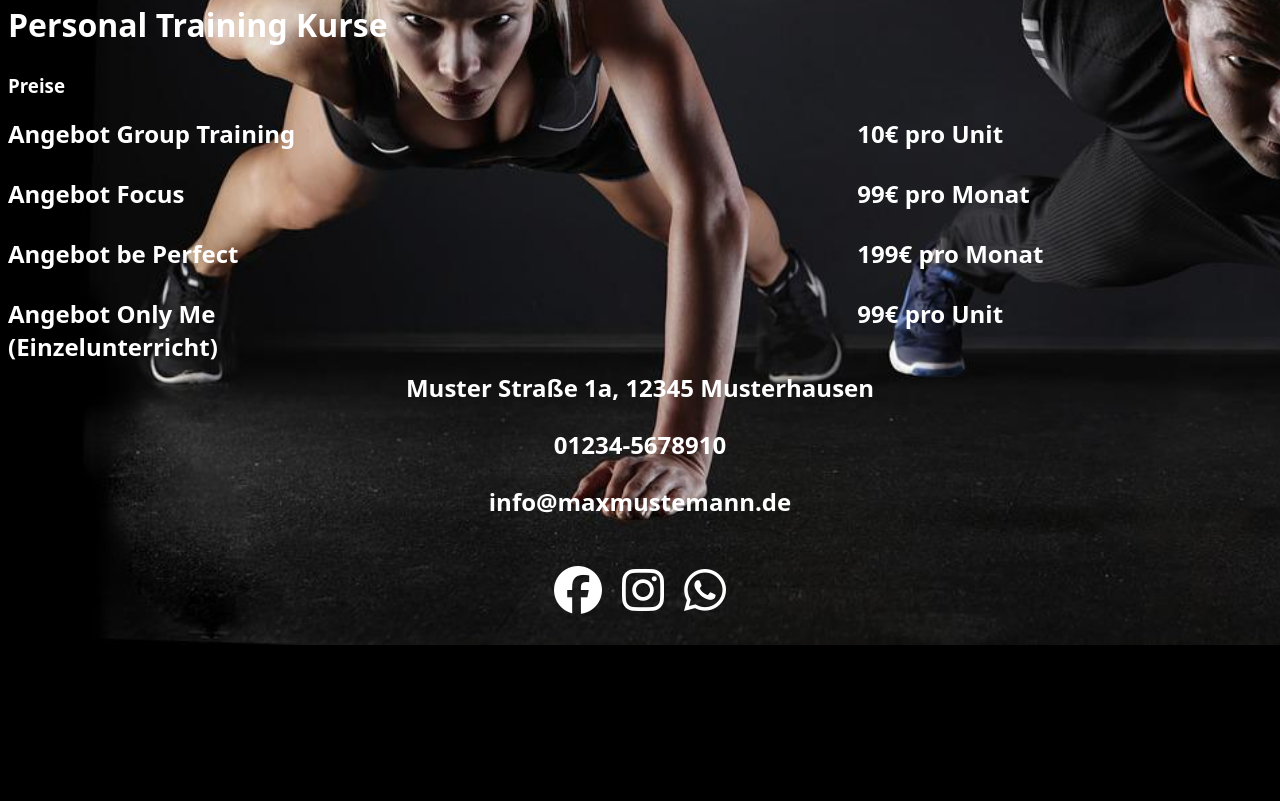
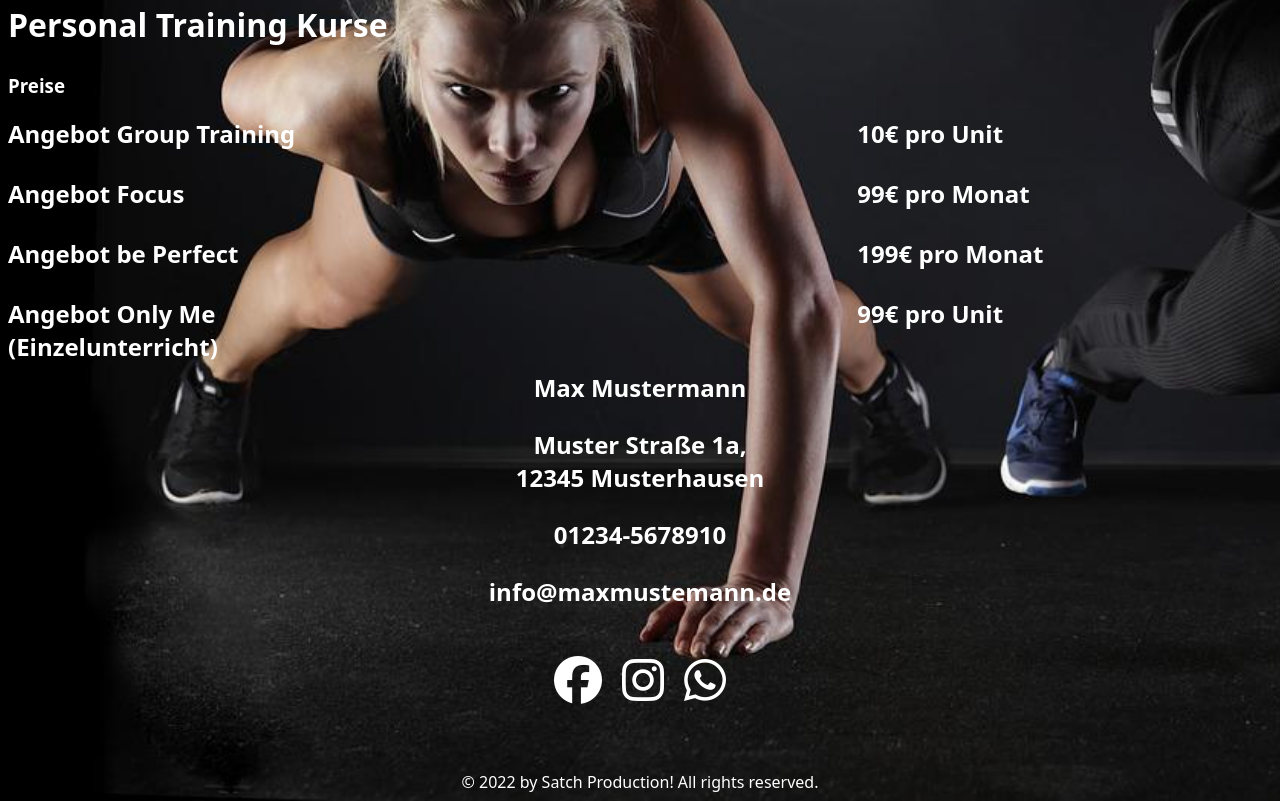
Before and after one commit to Satch2619/Web_Projekte, a plain HTML site: page Personal Trainer/index.html in a window 1280 px wide. Shown: the part 503-1304 px from the top of the page. Before the commit the page ends 1148 px from the top, so only its background shows below. Drawn offline with Linux system fonts and the light colour scheme.

Commit message:
copyright erstellt

```diff
--- a/Personal Trainer/index.html
+++ b/Personal Trainer/index.html
@@ -49,7 +49,8 @@
     </div>
     <footer>
       <div class="kontaktInfo">
-        <p class="footer-zeile">Muster Straße 1a, 12345 Musterhausen</p>
+        <p class="footer-zeile">Max Mustermann</p>
+        <p class="footer-zeile">Muster Straße 1a, <br />12345 Musterhausen</p>
         <p class="footer-zeile">01234-5678910</p>
         <p class="footer-zeile">info@maxmustemann.de</p>
       </div>
@@ -63,5 +64,9 @@
         <i class="fa-brands fa-whatsapp icon"></i
       ></a>
     </div>
+    <br /><br />
+    <div class="copyright">
+      &copy; 2022 by Satch Production! All rights reserved.
+    </div>
   </body>
 </html>
--- a/Personal Trainer/style.css
+++ b/Personal Trainer/style.css
@@ -117,3 +117,8 @@ footer {
 .social-link {
   margin: 10px;
 }
+
+.copyright {
+  display: flex;
+  justify-content: center;
+}
```
